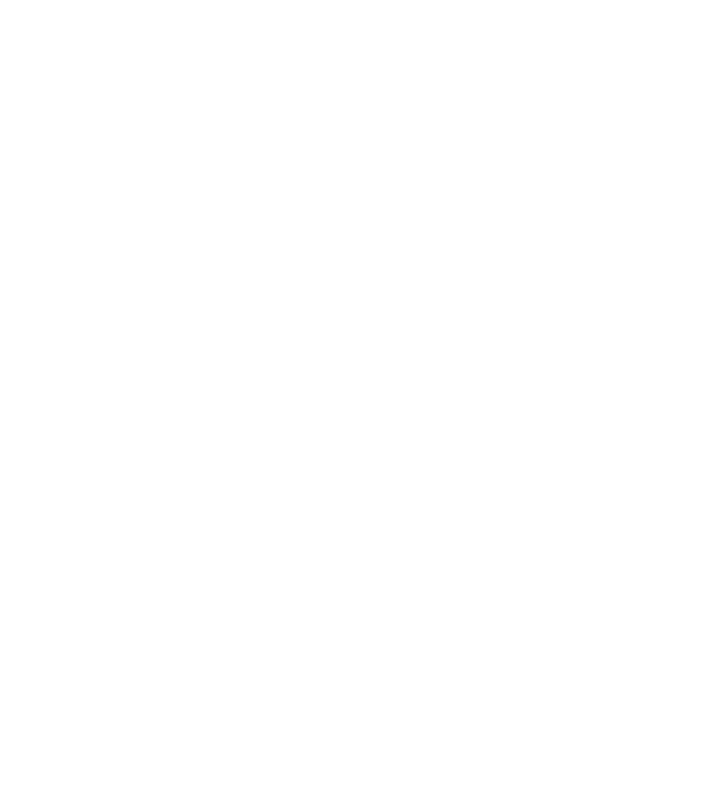
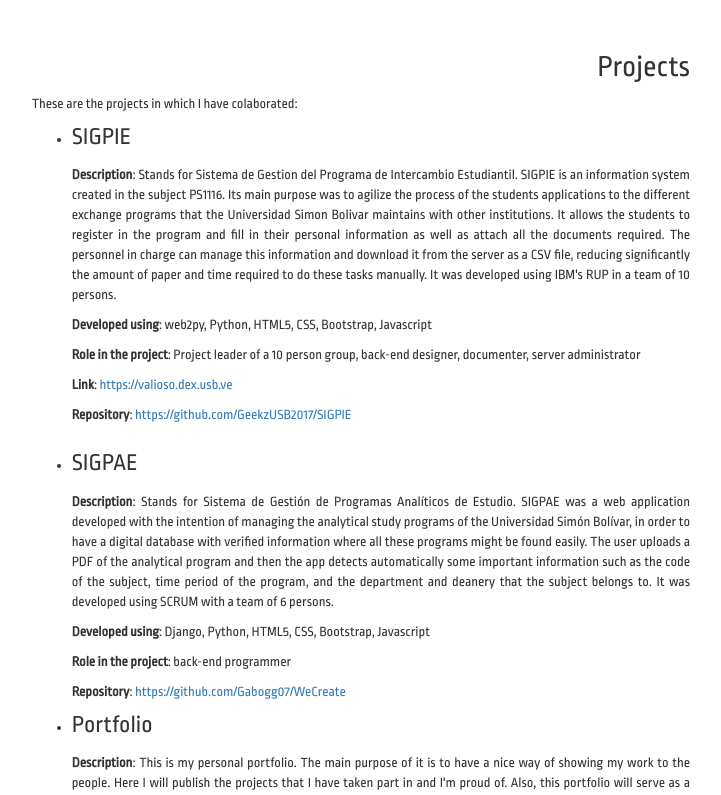
Before and after one commit to jfuenmayor96/jfuenmayor96.github.io, a React (Create React App) app in the folder development/: page / in a window 1280 px wide. Shown: the part 545-1340 px from the top of the page, without its empty margins (525-1246 px from the left). Before the commit the page ends 800 px from the top, so only its background shows below. Built offline with nearby package versions, Linux system fonts and the light colour scheme.

Commit message:
projects section added

```diff
--- a/development/src/App.js
+++ b/development/src/App.js
@@ -2,6 +2,7 @@
 import About from './containers/About/About';
 import Main from './containers/Main/Main';
 import Navbar from './containers/Navbar/Navbar';
+import Projects from './containers/Projects/Projects';
 
 class App extends Component {
   render() {
@@ -11,6 +12,7 @@
         <div style={{paddingLeft: '50px', paddingRight: '50px'}}>
           <Main/>
           <About/>
+          <Projects/>
         </div>
       </div>
     );
--- a/development/src/containers/Projects/Projects.js
+++ b/development/src/containers/Projects/Projects.js
@@ -0,0 +1,62 @@
+import React, { Component } from 'react';
+import {H2, H3, P} from './Projects.style';
+
+class Projects extends Component {
+    render() {
+        return (
+            <div>
+                <div>
+                    <div className="container-fluid">
+                        <div className="row">
+                            <div className='col-lg-12 col-md-12 col-sm-12 col-xs-12'>
+                                <H2>Projects</H2>
+                            </div>
+                            <div className='col-lg-7 col-md-8 col-sm-12 col-xs-12 pull-right'>
+                                <P>These are the projects in which I have colaborated:</P>
+                                <ul>
+                                    <li>
+                                        <H3>SIGPIE</H3>
+                                        <P style={{paddingTop: '15px'}}><b>Description</b>: Stands for Sistema de Gestion del Programa de Intercambio Estudiantil. SIGPIE is an information system created in the subject PS1116. Its main purpose was to agilize the process of the students applications to the different exchange programs that the Universidad Simon Bolivar maintains with other institutions. It allows the students to register in the program and fill in their personal information as well as attach all the documents required. The personnel in charge can manage this information and download it from the server as a CSV file, reducing significantly the amount of paper and time required to do these tasks manually. It was developed using IBM's RUP in a team of 10 persons.</P>
+
+                                        <P><b>Developed using</b>: web2py, Python, HTML5, CSS, Bootstrap, Javascript </P>
+
+                                        <P><b>Role in the project</b>: Project leader of a 10 person group, back-end designer, documenter, server administrator </P>
+
+                                        <P><b>Link</b>: <a href='https://valioso.dex.usb.ve'>https://valioso.dex.usb.ve</a> </P>
+
+                                        <P><b>Repository</b>: <a href='https://github.com/GeekzUSB2017/SIGPIE'>https://github.com/GeekzUSB2017/SIGPIE</a></P>
+                                    </li>
+                                    <li style={{paddingTop: '15px'}}>
+                                        <H3>SIGPAE</H3>
+                                        <P style={{paddingTop: '15px'}}><b>Description</b>: Stands for Sistema de Gestión de Programas Analíticos de Estudio. SIGPAE was a web application developed with the intention of managing the analytical study programs of the Universidad Simón Bolívar, in order to have a digital database with verified information where all these programs might be found easily. The user uploads a PDF of the analytical program and then the app detects automatically some important information such as the code of the subject, time period of the program, and the department and deanery that the subject belongs to. It was developed using SCRUM with a team of 6 persons. </P>
+
+                                        <P><b>Developed using</b>: Django, Python, HTML5, CSS, Bootstrap, Javascript</P>
+
+                                        <P><b>Role in the project</b>: back-end programmer</P>
+
+                                        <P><b>Repository</b>: <a href='https://github.com/Gabogg07/WeCreate'>https://github.com/Gabogg07/WeCreate</a></P>
+                                    </li>
+                                    <li>
+                                        <H3>Portfolio</H3>
+                                        <P style={{paddingTop: '15px'}}><b>Description</b>: This is my personal portfolio. The main purpose of it is to have a nice way of showing my work to the people. Here I will publish the projects that I have taken part in and I'm proud of. Also, this portfolio will serve as a personal long-term hobby/distraction in which I will test new techniques and tools that I may discover. The stable version of the portfolio will always be on the master branch of its repository, while the tests and experimental work will be on some other branches. You are free to check my work and progress, and also comment about it. The logo illustration and the design of the site was made by myself. </P>
+
+                                        <P><b>Developed using</b>: ReactJS, HTML, CSS, Bootstrap  </P>
+
+                                        <P><b>Role in the project</b>: chief manager</P>
+
+                                        <P><b>Link</b>: <a href=' https://jfuenmayor96.github.io/'> https://jfuenmayor96.github.io/</a></P>
+
+                                        <P><b>Repository</b>: <a href='https://github.com/jfuenmayor96/jfuenmayor96.github.io'>https://github.com/jfuenmayor96/jfuenmayor96.github.io</a></P>
+                                    </li>
+                                </ul>
+                            </div>
+
+                        </div>
+                    </div>
+                </div>
+            </div>
+        );
+    }
+}
+
+export default Projects;
--- a/development/src/containers/Projects/Projects.style.js
+++ b/development/src/containers/Projects/Projects.style.js
@@ -1 +1,21 @@
 import styled from 'styled-components';
+
+export const H2 = styled.h2`
+    font-family: 'Ropa Sans';
+    text-align: right;
+`;
+
+export const H3 = styled.h3`
+    font-family: 'Ropa Sans';
+    text-align: left;
+    font-weight: light;
+    display: inline !important;
+`;
+
+export const P = styled.p`
+    font-family: 'Ropa Sans';
+    text-align: justify;
+    display: block;
+
+
+`;
```
